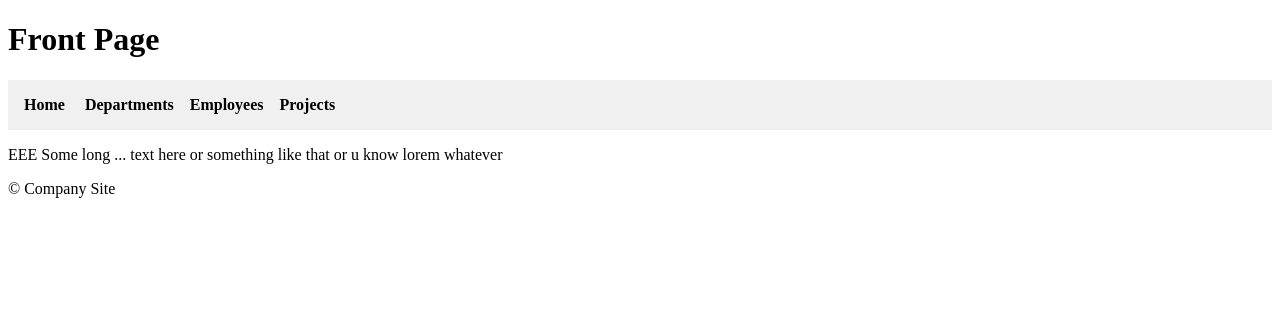
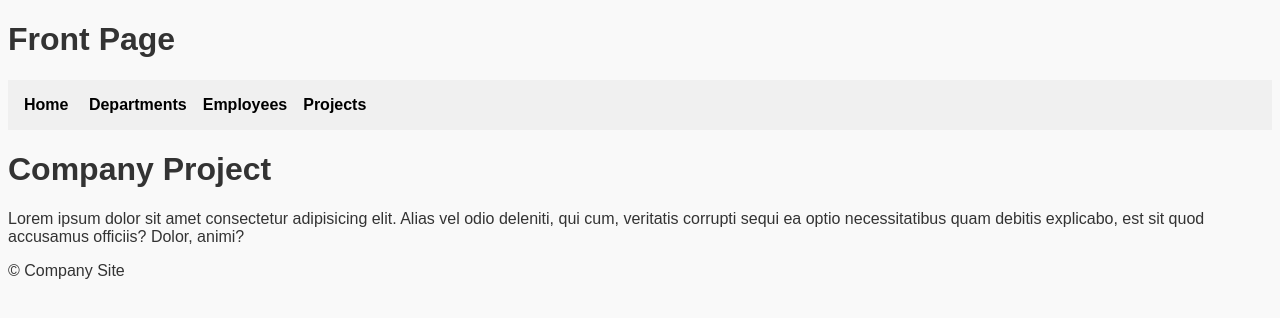
Before and after one commit to rgodding/PHP_Mandatory_1, a PHP site: page / in a window 1280 px wide. Shown: the top 318 px of the page. Run offline with PHP 8.4, Linux system fonts and the light colour scheme.

Commit message:
finished up some design and fixed functionalities

```diff
--- a/css/styles.css
+++ b/css/styles.css
@@ -1,3 +1,10 @@
+/* Global Styles */
+body {
+    font-family: Arial, sans-serif;
+    background-color: #f9f9f9;
+    color: #333;
+}
+
 /* Text Styles */
 .success-message {
     color: #28a745;
@@ -29,7 +36,7 @@
 
 /* Table Styles */
 .data-table {
-    width: 30vw;
+    width: 45vw;
     border: solid 1px #000;
     border-collapse: collapse;
 }
--- a/index.php
+++ b/index.php
@@ -11,7 +11,10 @@ include_once ROOT_PATH . '/public/nav.php';
 
 ?>
 <main>
-    <p>EEE Some long ... text here or something like that or u know lorem whatever</p>
+    <h1>Company Project</h1>
+    <p>
+        Lorem ipsum dolor sit amet consectetur adipisicing elit. Alias vel odio deleniti, qui cum, veritatis corrupti sequi ea optio necessitatibus quam debitis explicabo, est sit quod accusamus officiis? Dolor, animi?
+    </p>
 </main>
 
 <?php include_once ROOT_PATH . '/public/footer.php'; ?>
--- a/public/footer.php
+++ b/public/footer.php
@@ -1,5 +1,6 @@
 <footer>
         <p>&copy; Company Site</p>
     </footer>
+</div>
 </body>
 </html>
--- a/public/header.php
+++ b/public/header.php
@@ -13,3 +13,4 @@
     <header>
         <h1><?=$pageTitle ?></h1>
     </header>
+    <div class="container">
--- a/views/employees/edit.php
+++ b/views/employees/edit.php
@@ -91,6 +91,9 @@ echo <<<HTML
             </select>
         </div>
         <div>
+            <input type="hidden" name="action" value="update">
+        </div>
+        <div>
             <button type="submit">Update</button>
         </div>
     </div>
```
